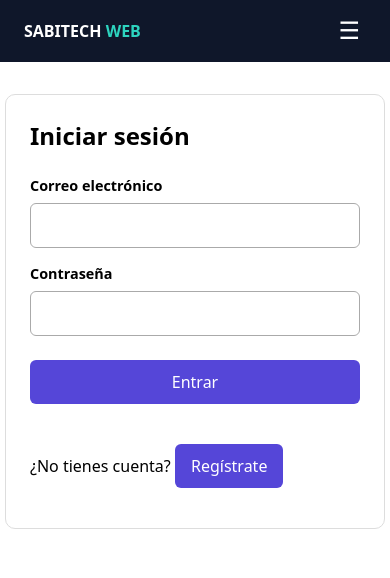
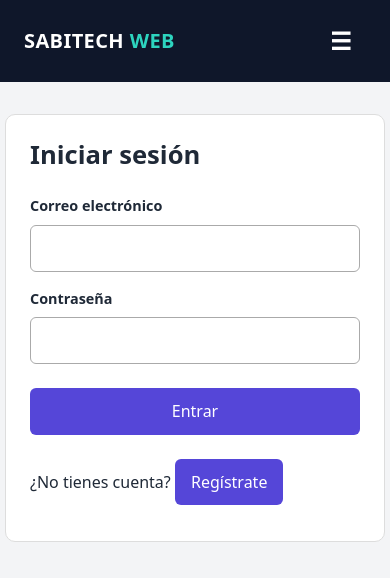
Before and after one commit to PabloGreus/Sabitech, a React app in the folder FrontEnd/: page / in a window 390 px wide. Shown: the top 578 px of the page. Built offline with nearby package versions, Linux system fonts and the light colour scheme; the HTML template or start-up script is replaced by a standard one.

Commit message:
se mejora la vision de los paneles de login y de register y de talkcards

```diff
--- a/FrontEnd/src/css/App.css
+++ b/FrontEnd/src/css/App.css
@@ -1,184 +1,183 @@
-.counter {
-  font-size: 16px;
-  padding: 5px 10px;
-  border-radius: 5px;
-  color: var(--accent);
-  background: var(--accent-bg);
-  border: 2px solid transparent;
-  transition: border-color 0.3s;
-  margin-bottom: 24px;
+:root {
+  --color-primario: #4f46e5;
+  --color-primario-hover: #4338ca;
+  --color-primario-suave: #eef2ff;
+  --color-peligro: #dc2626;
+  --color-peligro-hover: #b91c1c;
+  --color-peligro-suave: #fef2f2;
+  --color-exito: #15803d;
+  --color-exito-suave: #f0fdf4;
 
-  &:hover {
-    border-color: var(--accent-border);
+  --color-fondo: #f3f4f6;
+  --color-superficie: #ffffff;
+  --color-texto: #1f2937;
+  --color-texto-suave: #6b7280;
+  --color-borde: #e5e7eb;
+
+  --radio: 10px;
+  --sombra: 0 1px 3px rgba(0, 0, 0, 0.08), 0 4px 12px rgba(0, 0, 0, 0.05);
+  --sombra-hover:
+    0 4px 6px rgba(0, 0, 0, 0.08), 0 10px 24px rgba(0, 0, 0, 0.08);
+  --ancho-max: 1100px;
+}
+
+*,
+*::before,
+*::after {
+  box-sizing: border-box;
+}
+
+body {
+  margin: 0;
+  font-family:
+    system-ui,
+    -apple-system,
+    "Segoe UI",
+    Roboto,
+    Arial,
+    sans-serif;
+  font-size: 1rem;
+  line-height: 1.5;
+  color: var(--color-texto);
+  background: var(--color-fondo);
+}
+
+h2 {
+  margin: 0 0 1rem;
+  font-size: 1.6rem;
+  line-height: 1.25;
+}
+
+h3 {
+  margin: 0 0 0.25rem;
+  font-size: 1.15rem;
+}
+
+p {
+  margin: 0 0 0.75rem;
+}
+
+/* ---------- Cabecera ---------- */
+header {
+  display: flex;
+  flex-wrap: wrap;
+  align-items: center;
+  justify-content: space-between;
+  gap: 0.75rem;
+  padding: 0.85rem 1.5rem;
+  background: #111827;
+  color: #fff;
+}
+
+header h1,
+header .logo {
+  margin: 0;
+  font-size: 1.25rem;
+  font-weight: 700;
+  letter-spacing: 0.02em;
+}
+
+header nav {
+  display: flex;
+  flex-wrap: wrap;
+  gap: 0.5rem;
+}
+
+header button {
+  background: transparent;
+  color: #e5e7eb;
+  border: 1px solid transparent;
+  padding: 0.45rem 0.9rem;
+}
+
+header button:hover:not(:disabled) {
+  background: rgba(255, 255, 255, 0.12);
+  color: #fff;
+}
+
+/* ---------- Botones (estilo base = primario) ---------- */
+button {
+  font: inherit;
+  font-weight: 600;
+  cursor: pointer;
+  padding: 0.6rem 1.1rem;
+  color: #fff;
+  background: var(--color-primario);
+  border: 1px solid var(--color-primario);
+  border-radius: 8px;
+  transition:
+    background 0.15s,
+    border-color 0.15s,
+    box-shadow 0.15s;
+}
+
+button:hover:not(:disabled) {
+  background: var(--color-primario-hover);
+  border-color: var(--color-primario-hover);
+}
+
+button:disabled {
+  opacity: 0.6;
+  cursor: not-allowed;
+}
+
+/* Foco visible para navegación con teclado */
+:focus-visible {
+  outline: 3px solid #f59e0b;
+  outline-offset: 2px;
+}
+
+/* ---------- Contenedores de vista ---------- */
+.reservas,
+.reservar {
+  max-width: var(--ancho-max);
+  margin: 0 auto;
+  padding: 1.5rem 1rem 2rem;
+}
+
+/* Mensajes de estado (role="status") */
+[role="status"] {
+  padding: 0.75rem 1rem;
+  color: var(--color-exito);
+  background: var(--color-exito-suave);
+  border: 1px solid #bbf7d0;
+  border-radius: 8px;
+}
+
+/* Botones de la vista Reservar */
+.reservar > button {
+  margin: 0.5rem 0.5rem 0 0;
+}
+
+.reservar > button[type="button"],
+.reservas > button[type="button"] {
+  color: var(--color-primario);
+  background: var(--color-superficie);
+  border-color: var(--color-primario);
+}
+
+.reservar > button[type="button"]:hover:not(:disabled),
+.reservas > button[type="button"]:hover:not(:disabled) {
+  background: var(--color-primario-suave);
+}
+
+.reservas > button[type="button"] {
+  margin-top: 1.5rem;
+}
+
+@media (max-width: 600px) {
+  header {
+    padding: 0.75rem 1rem;
   }
-  &:focus-visible {
-    outline: 2px solid var(--accent);
-    outline-offset: 2px;
+
+  .reservar > button {
+    width: 100%;
+    margin-right: 0;
   }
 }
 
-.hero {
-  position: relative;
-
-  .base,
-  .framework,
-  .vite {
-    inset-inline: 0;
-    margin: 0 auto;
-  }
-
-  .base {
-    width: 170px;
-    position: relative;
-    z-index: 0;
-  }
-
-  .framework,
-  .vite {
-    position: absolute;
-  }
-
-  .framework {
-    z-index: 1;
-    top: 34px;
-    height: 28px;
-    transform: perspective(2000px) rotateZ(300deg) rotateX(44deg) rotateY(39deg)
-      scale(1.4);
-  }
-
-  .vite {
-    z-index: 0;
-    top: 107px;
-    height: 26px;
-    width: auto;
-    transform: perspective(2000px) rotateZ(300deg) rotateX(40deg) rotateY(39deg)
-      scale(0.8);
+@media (prefers-reduced-motion: reduce) {
+  * {
+    transition: none !important;
   }
 }
-
-#center {
-  display: flex;
-  flex-direction: column;
-  gap: 25px;
-  place-content: center;
-  place-items: center;
-  flex-grow: 1;
-
-  @media (max-width: 1024px) {
-    padding: 32px 20px 24px;
-    gap: 18px;
-  }
-}
-
-#next-steps {
-  display: flex;
-  border-top: 1px solid var(--border);
-  text-align: left;
-
-  & > div {
-    flex: 1 1 0;
-    padding: 32px;
-    @media (max-width: 1024px) {
-      padding: 24px 20px;
-    }
-  }
-
-  .icon {
-    margin-bottom: 16px;
-    width: 22px;
-    height: 22px;
-  }
-
-  @media (max-width: 1024px) {
-    flex-direction: column;
-    text-align: center;
-  }
-}
-
-#docs {
-  border-right: 1px solid var(--border);
-
-  @media (max-width: 1024px) {
-    border-right: none;
-    border-bottom: 1px solid var(--border);
-  }
-}
-
-#next-steps ul {
-  list-style: none;
-  padding: 0;
-  display: flex;
-  gap: 8px;
-  margin: 32px 0 0;
-
-  .logo {
-    height: 18px;
-  }
-
-  a {
-    color: var(--text-h);
-    font-size: 16px;
-    border-radius: 6px;
-    background: var(--social-bg);
-    display: flex;
-    padding: 6px 12px;
-    align-items: center;
-    gap: 8px;
-    text-decoration: none;
-    transition: box-shadow 0.3s;
-
-    &:hover {
-      box-shadow: var(--shadow);
-    }
-    .button-icon {
-      height: 18px;
-      width: 18px;
-    }
-  }
-
-  @media (max-width: 1024px) {
-    margin-top: 20px;
-    flex-wrap: wrap;
-    justify-content: center;
-
-    li {
-      flex: 1 1 calc(50% - 8px);
-    }
-
-    a {
-      width: 100%;
-      justify-content: center;
-      box-sizing: border-box;
-    }
-  }
-}
-
-#spacer {
-  height: 88px;
-  border-top: 1px solid var(--border);
-  @media (max-width: 1024px) {
-    height: 48px;
-  }
-}
-
-.ticks {
-  position: relative;
-  width: 100%;
-
-  &::before,
-  &::after {
-    content: '';
-    position: absolute;
-    top: -4.5px;
-    border: 5px solid transparent;
-  }
-
-  &::before {
-    left: 0;
-    border-left-color: var(--border);
-  }
-  &::after {
-    right: 0;
-    border-right-color: var(--border);
-  }
-}
--- a/FrontEnd/src/css/talkcards.css
+++ b/FrontEnd/src/css/talkcards.css
@@ -1,65 +1,116 @@
 .charlas {
   display: grid;
   grid-template-columns: repeat(auto-fill, minmax(280px, 1fr));
-  gap: 1rem;
-  font-family: system-ui, sans-serif;
+  gap: 1.25rem;
+  max-width: var(--ancho-max);
+  margin: 0 auto;
+  padding: 1.5rem 1rem;
+}
+
+.reservas .charlas {
+  padding: 0;
 }
 
 .charla {
-  background: #fff;
-  border: 1px solid #ddd;
-  border-radius: 10px;
-  padding: 1rem;
   display: flex;
   flex-direction: column;
-  gap: 0.5rem;
+  padding: 1.25rem;
+  background: var(--color-superficie);
+  border: 1px solid var(--color-borde);
+  border-radius: var(--radio);
+  box-shadow: var(--sombra);
+  transition:
+    box-shadow 0.2s,
+    transform 0.2s;
+}
+
+.charlas .charla:hover {
+  box-shadow: var(--sombra-hover);
+  transform: translateY(-2px);
 }
 
 .charla h3 {
-  margin: 0;
-  font-size: 1.15rem;
+  color: #111827;
 }
-.charla p {
-  margin: 0;
+
+.charla-ponente {
+  margin-bottom: 0.5rem;
+  font-size: 0.9rem;
+  font-weight: 600;
+  color: var(--color-primario);
 }
-.charla-ponente {
+
+.charla-descripcion {
+  flex: 1;
+  font-size: 0.95rem;
+  color: var(--color-texto-suave);
+}
+
+.charla-fecha {
+  font-size: 0.9rem;
   font-weight: 600;
-  font-size: 0.9rem;
-}
-.charla-descripcion {
-  color: #555;
-  font-size: 0.9rem;
-}
-.charla-fecha {
-  color: #555;
-  font-size: 0.9rem;
 }
 
 .charla-pie {
   display: flex;
+  flex-wrap: wrap;
+  align-items: center;
   justify-content: space-between;
-  align-items: center;
-  margin-top: auto;
-  padding-top: 0.5rem;
+  gap: 0.75rem;
+  margin-top: 0.75rem;
+  padding-top: 0.9rem;
+  border-top: 1px solid var(--color-borde);
 }
 
 .charla-estado {
-  font-size: 0.85rem;
-  color: #17653f;
+  display: inline-block;
+  padding: 0.2rem 0.65rem;
+  font-size: 0.8rem;
+  font-weight: 600;
+  text-transform: capitalize;
+  color: var(--color-primario-hover);
+  background: var(--color-primario-suave);
+  border-radius: 999px;
 }
 
-.charla button {
-  background: #5546d8;
+.reservar .charla {
+  max-width: 560px;
+  margin-bottom: 1.25rem;
+}
+
+.reservar .charla-estado {
+  align-self: flex-start;
+}
+
+.reservas .charla-pie button {
+  background: var(--color-superficie);
+  color: var(--color-peligro);
+  border-color: var(--color-peligro);
+}
+
+.reservas .charla-pie button:hover:not(:disabled) {
   color: #fff;
-  border: 0;
-  border-radius: 6px;
-  padding: 0.6rem 1rem;
-  cursor: pointer;
-}
-.charla button:hover {
-  background: #3f32b5;
+  background: var(--color-peligro);
+  border-color: var(--color-peligro);
 }
 
 .charla-error {
-  color: #a4192b;
+  max-width: var(--ancho-max);
+  margin: 1.5rem auto;
+  padding: 0.8rem 1rem;
+  color: var(--color-peligro-hover);
+  background: var(--color-peligro-suave);
+  border: 1px solid #fecaca;
+  border-left: 4px solid var(--color-peligro);
+  border-radius: 8px;
 }
+
+@media (max-width: 600px) {
+  .charlas {
+    grid-template-columns: 1fr;
+  }
+
+  .charla-pie button {
+    width: 100%;
+  }
+}
```
